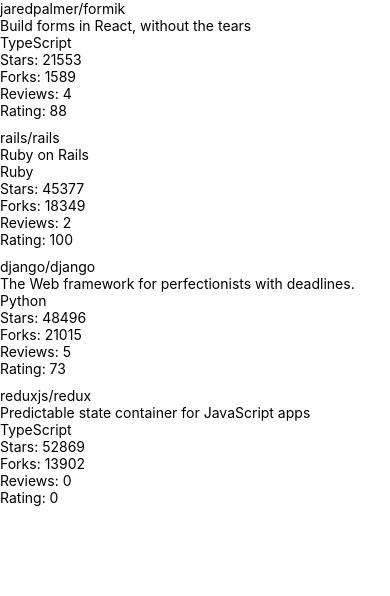
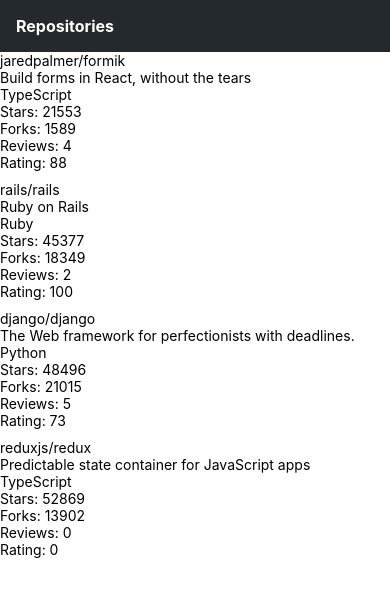
Before and after one commit to aburduk/rate-repository-app, a React Native app: screen / in a window 390 px wide. Shown: the top 596 px of the page. Built offline with nearby package versions, Linux system fonts and the light colour scheme.

Commit message:
Add repositories app bar

```diff
--- a/App.js
+++ b/App.js
@@ -4,7 +4,7 @@
 export default function App() {
   return (
     <>
-      <StatusBar style="dark" />
+      <StatusBar style="light" />
       <Main />
     </>
   );
--- /dev/null
+++ b/src/components/AppBar.jsx
@@ -0,0 +1,21 @@
+import Constants from 'expo-constants';
+import { StyleSheet, View } from 'react-native';
+import AppBarTab from './AppBarTab';
+import theme from '../theme';
+
+const styles = StyleSheet.create({
+  container: {
+    paddingTop: Constants.statusBarHeight,
+    backgroundColor: theme.colors.appBarBackground,
+    flexDirection: 'row',
+    flexShrink: 0,
+  },
+});
+
+export default function AppBar() {
+  return (
+    <View style={styles.container}>
+      <AppBarTab>Repositories</AppBarTab>
+    </View>
+  );
+}
--- /dev/null
+++ b/src/components/AppBarTab.jsx
@@ -0,0 +1,32 @@
+import { Pressable, StyleSheet } from 'react-native';
+import Text from './Text';
+import theme from '../theme';
+
+const styles = StyleSheet.create({
+  tab: {
+    minHeight: 48,
+    paddingHorizontal: 16,
+    paddingVertical: 16,
+    justifyContent: 'center',
+  },
+  pressed: {
+    opacity: 0.7,
+  },
+  text: {
+    color: theme.colors.appBarText,
+  },
+});
+
+export default function AppBarTab({ children, onPress }) {
+  return (
+    <Pressable
+      accessibilityRole="button"
+      onPress={onPress}
+      style={({ pressed }) => [styles.tab, pressed && styles.pressed]}
+    >
+      <Text fontSize="subheading" fontWeight="bold" style={styles.text}>
+        {children}
+      </Text>
+    </Pressable>
+  );
+}
--- a/src/components/Main.jsx
+++ b/src/components/Main.jsx
@@ -1,11 +1,10 @@
-import Constants from 'expo-constants';
 import { StyleSheet, View } from 'react-native';
+import AppBar from './AppBar';
 import RepositoryList from './RepositoryList';
 
 const styles = StyleSheet.create({
   container: {
     flex: 1,
-    marginTop: Constants.statusBarHeight,
     backgroundColor: '#fff',
   },
 });
@@ -13,6 +12,7 @@
 export default function Main() {
   return (
     <View style={styles.container}>
+      <AppBar />
       <RepositoryList />
     </View>
   );
--- /dev/null
+++ b/src/components/Text.jsx
@@ -0,0 +1,31 @@
+import { StyleSheet, Text as NativeText } from 'react-native';
+import theme from '../theme';
+
+const styles = StyleSheet.create({
+  text: {
+    color: theme.colors.textPrimary,
+    fontSize: theme.fontSizes.body,
+    fontFamily: theme.fonts.main,
+    fontWeight: theme.fontWeights.normal,
+  },
+  secondary: { color: theme.colors.textSecondary },
+  primary: { color: theme.colors.primary },
+  subheading: { fontSize: theme.fontSizes.subheading },
+  bold: { fontWeight: theme.fontWeights.bold },
+});
+
+export default function Text({ color, fontSize, fontWeight, style, ...props }) {
+  return (
+    <NativeText
+      {...props}
+      style={[
+        styles.text,
+        color === 'textSecondary' && styles.secondary,
+        color === 'primary' && styles.primary,
+        fontSize === 'subheading' && styles.subheading,
+        fontWeight === 'bold' && styles.bold,
+        style,
+      ]}
+    />
+  );
+}
--- /dev/null
+++ b/src/theme.js
@@ -0,0 +1,22 @@
+const theme = {
+  colors: {
+    textPrimary: '#24292e',
+    textSecondary: '#586069',
+    primary: '#0366d6',
+    appBarBackground: '#24292e',
+    appBarText: '#ffffff',
+  },
+  fontSizes: {
+    body: 14,
+    subheading: 16,
+  },
+  fonts: {
+    main: 'System',
+  },
+  fontWeights: {
+    normal: '400',
+    bold: '700',
+  },
+};
+
+export default theme;
```
